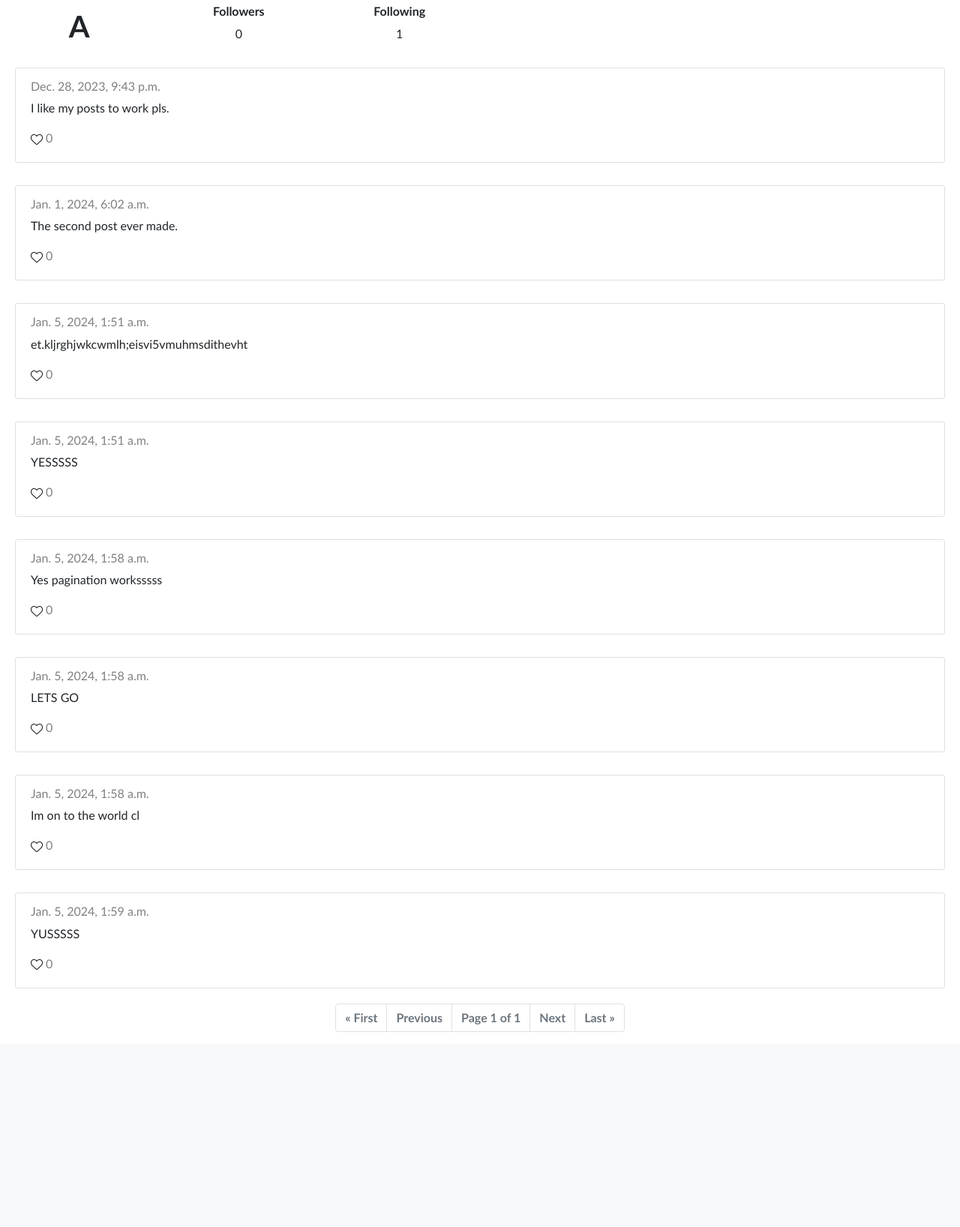
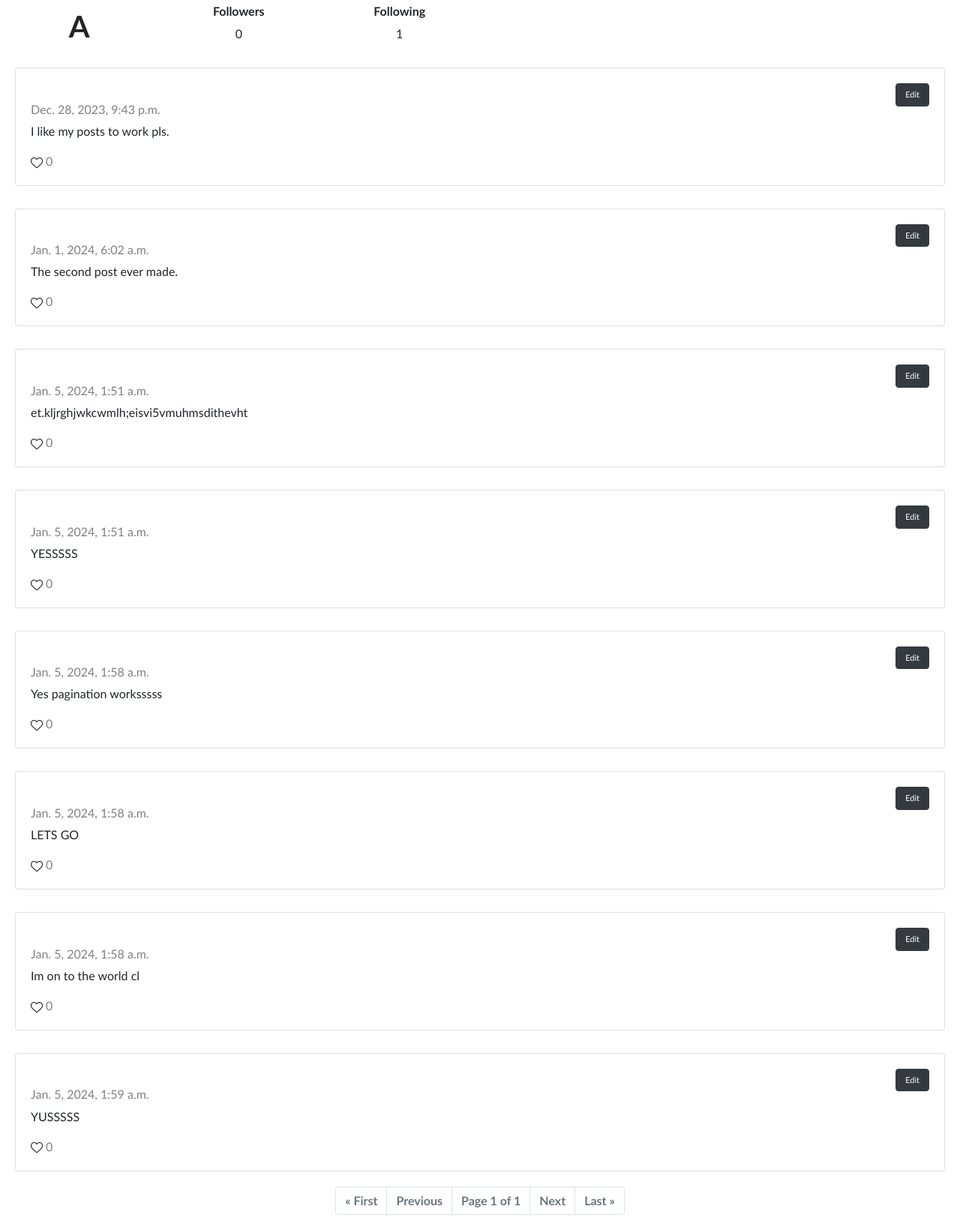
Before and after one commit to K-A19/CS50W, a Django app: page /profile/1 in a window 1280 px wide. Shown: the part 56-1692 px from the top of the page at 75% size. Before the commit the page ends 1432 px from the top, so only its background shows below. Run offline with Django 3.2, Linux system fonts and the light colour scheme; data comes from the database, SQL or seed files in the repository; both versions use the stored data as it was after the commit; some libraries are stand-ins or nearby versions.

Commit message:
Enable the editing of a user's posts
- The use of JSON fetches was used to GET the content of a post
- A PUT request would be used to update the new content of the post
- When an edit is occuring, all other edit buttons disappear to only
  allow one edit at a time
- The body of the post being edited become a textarea and save button
  for editing

```diff
--- a/Project 4/project4/network/models.py
+++ b/Project 4/project4/network/models.py
@@ -16,3 +16,8 @@ class Post(models.Model):
 
     def __str__(self) -> str:
         return f"Post by {self.owner} at {self.timestamp}"
+
+    def serialize(self):
+        return {
+            "content" : self.content
+        }
--- a/Project 4/project4/network/static/network/network.js
+++ b/Project 4/project4/network/static/network/network.js
@@ -0,0 +1,76 @@
+// Ensures the DOM is loaded before allowing events to occur
+document.addEventListener('DOMContentLoaded', function() {
+
+    // Adds event listeners to each edit button for when they are clicked
+    document.querySelectorAll('.edit').forEach(function(element) {
+        element.addEventListener('click', function() {
+            // Passes on the id of the edit button clicked which matches the id of the post to be edited
+            edit_post(this.id);
+        });
+    });
+
+});
+
+// Edits the post without reloading the page by makin JSON requests
+function edit_post(id) {
+
+    // Makes all edit buttons disappear so the user can only edit one thing at a time
+    document.querySelectorAll('.edit').forEach(function(element) {
+        element.style.visibility = "hidden";
+        element.disabled = true;
+    });
+
+    // Gets the content of the message the user wants to edit
+    fetch(`/post/${id}`)
+    .then(response => response.json())
+    .then(post => {
+
+        // Changes the main body of the post to a textarea for editing and a save button
+        edit_space = document.getElementsByClassName(`card-text ${id}`)[0];
+        edit_space.innerHTML = `<label for="content_edit">Edit Content of Post:</label><br><textarea style="width:100%" rows="5" id="content_edit" name="content_edit">${post.content}</textarea><br><div class="left-align"><button class= "btn btn-dark" id="save_edit">Save</button></div>`;
+        content = document.querySelector("#content_edit");
+        console.log(content);
+
+         // Saves the post when the save button has been clicked
+        document.querySelector("#save_edit").addEventListener('click', () => save_edit(id, content.value));
+
+
+    })
+    .catch(error => {
+
+        // Prints the error to the console
+        console.log('Error:', error);
+
+        // Displays the error message for the user
+        document.querySelector('.center_message').innerHTML = error;
+
+        // Breaks the function
+        return false;
+    });
+
+}
+
+// Saves the new content of a post and makes sure edit butotns are back to visible and the post has its new content
+function save_edit(id, content) {
+
+    console.log("Saving")
+    // Saves the post with its new content
+    fetch(`/post/${id}`, {
+        method: 'PUT',
+        body: JSON.stringify({
+            content : content
+        })
+    })
+    .then( function(){
+
+        // Changed the main body of the post to the new content rather than having it as a textarea for editing
+        document.getElementsByClassName(`card-text ${id}`)[0].innerHTML = content;
+
+        // Makes all the edit buttons reappear for use again
+        document.querySelectorAll('.edit').forEach(function(element) {
+            element.style.visibility = "visible";
+            element.disabled = false;
+        });
+
+    });
+}
--- a/Project 4/project4/network/static/network/styles.css
+++ b/Project 4/project4/network/static/network/styles.css
@@ -79,3 +79,18 @@ input[type="submit"]:hover, #user_info input:hover {
     font-style: italic;
     height: 80vh;
 }
+
+.edit {
+    font-size: 11px;
+    height: max-content;
+    margin-top: 0;
+}
+
+.post_header {
+    width: 100%;
+    height: fit-content;
+}
+
+.left-align {
+    text-align: end;
+}
--- a/Project 4/project4/network/templates/network/profile.html
+++ b/Project 4/project4/network/templates/network/profile.html
@@ -46,8 +46,9 @@
         {% for post in page_obj %}
             <div class="card post">
                 <div class="card-body">
+                <div class="post_header left-align"><button class="btn btn-dark edit" id ="{{ post.id }}" >Edit</button></div>
                 <h6 class="card-subtitle mb-2 text-body-secondary post_timestamp">{{ post.timestamp }}</h6>
-                <p class="card-text">{{ post.content }}</p>
+                <p class="card-text {{ post.id }}">{{ post.content }}</p>
                 <p class="card-text post_likes"><img src="../static/network/heart.png" alt="Empty Like Icon"> {{ post.likes }}</p>
                 </div>
             </div>
--- a/Project 4/project4/network/urls.py
+++ b/Project 4/project4/network/urls.py
@@ -11,4 +11,5 @@ urlpatterns = [
     path("new_post", views.new_post, name="new_post"),
     path("profile/<int:id>", views.profile, name="profile"),
     path("<str:following>", views.index, name="following"),
+    path("post/<int:post_id>", views.post, name="post")
 ]
--- a/Project 4/project4/network/views.py
+++ b/Project 4/project4/network/views.py
@@ -5,6 +5,9 @@ from django.http import HttpResponse, HttpResponseRedirect
 from django.shortcuts import render
 from django.urls import reverse
 from django.core.paginator import Paginator
+from django.views.decorators.csrf import csrf_exempt
+from django.http import JsonResponse
+import json
 
 from .models import User, Post
 
@@ -174,3 +177,30 @@ def profile(request, id):
         "following" : following,
         "followed" : followed,
     })
+
+@csrf_exempt
+@login_required
+def post(request, post_id):
+
+    # Query for the requested post
+    try:
+        post = Post.objects.get(id=post_id)
+    except Post.DoesNotExist:
+        return JsonResponse({"error": "Email not found."}, status=404)
+
+    # Return post contents
+    if request.method == "GET":
+        return JsonResponse(post.serialize())
+
+    # Update whether email is read or should be archived
+    elif request.method == "PUT":
+        data = json.loads(request.body)
+        post.content = data["content"]
+        post.save()
+        return HttpResponse(status=204)
+
+    # Email must be via GET or PUT
+    else:
+        return JsonResponse({
+            "error": "GET or PUT request required."
+        }, status=400)
```
Also changed, not shown: Project 4/project4/network/templates/network/index.html (+11 -4 lines), Project 4/project4/db.sqlite3.
